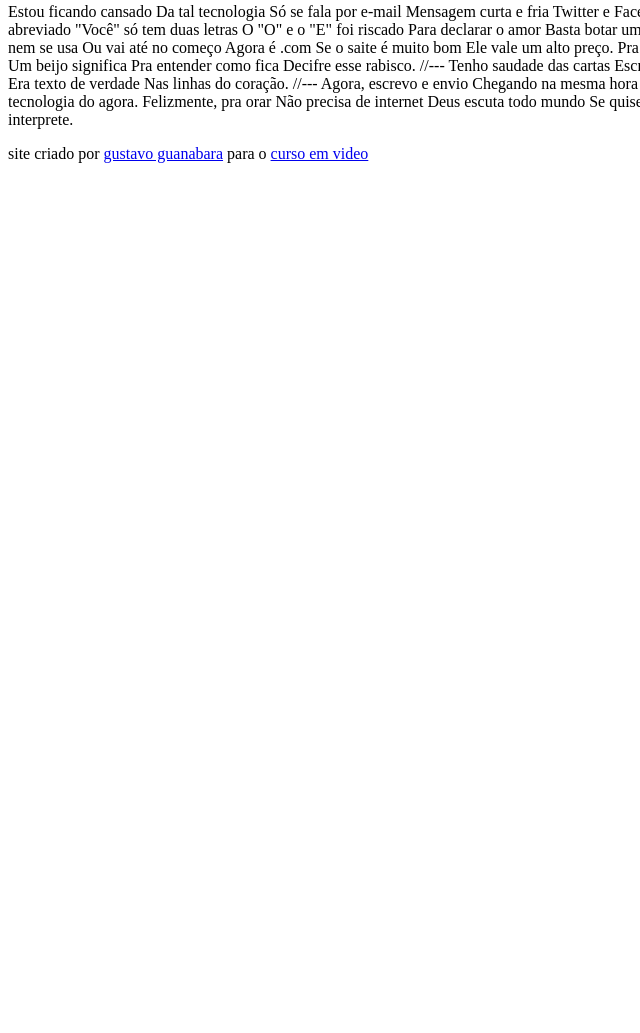
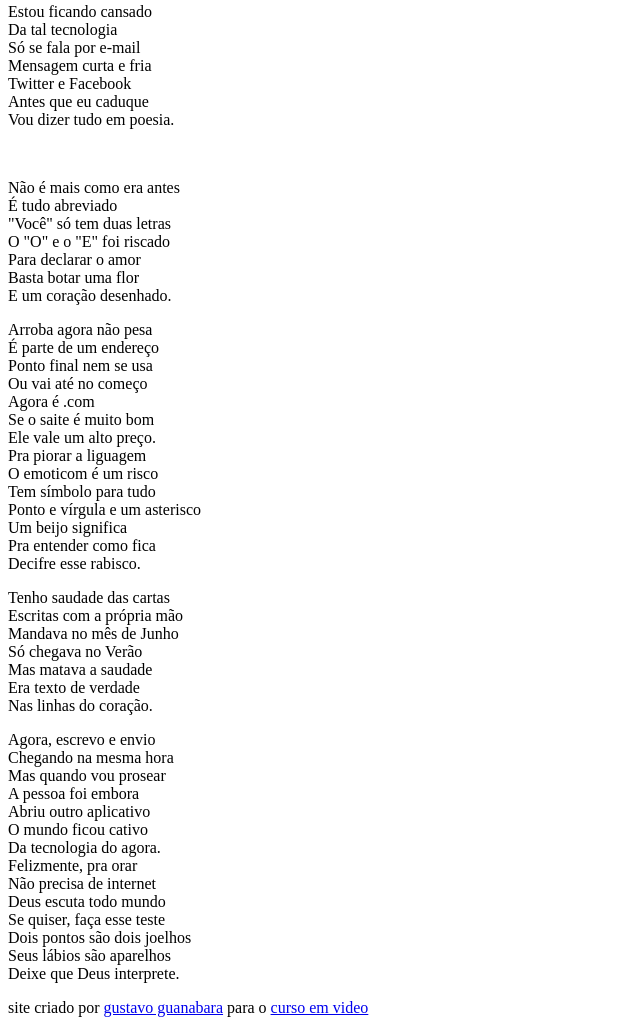
Before and after one commit to Elton-AN-Dev/HTML-CSS, a plain HTML site: page EXERCICIOS/DESAFIO012/index.html in a window 1280 px wide. Shown: the part 111-1144 px from the top of the page, without its empty margins (0-640 px from the left). Before the commit the page ends 800 px from the top, so only its background shows below. Drawn offline with Linux system fonts and the light colour scheme.

Commit message:
atualizei o desafio 012

```diff
--- /dev/null
+++ b/EXERCICIOS/DESAFIO012/estilo/style.css
@@ -0,0 +1 @@
+@charset "utf-8";
--- a/EXERCICIOS/DESAFIO012/index.html
+++ b/EXERCICIOS/DESAFIO012/index.html
@@ -4,6 +4,9 @@
     <meta charset="UTF-8">
     <meta name="viewport" content="width=device-width, initial-scale=1.0">
     <title>Cordel Moderno</title>
+
+<link rel="stylesheet" href="estilo/style.css">
+
 </head>
 <body>
 
@@ -13,69 +16,89 @@
 
     </header>
 
-        Estou ficando cansado
-        Da tal tecnologia
-        Só se fala por e-mail
-        Mensagem curta e fria
-        Twitter e Facebook
-        Antes que eu caduque
-        Vou dizer tudo em poesia.
+        <section>
 
-        //---
+                <p>
+                    Estou ficando cansado<br>
+                    Da tal tecnologia<br>
+                    Só se fala por e-mail<br>
+                    Mensagem curta e fria<br>
+                    Twitter e Facebook<br>
+                    Antes que eu caduque<br>
+                    Vou dizer tudo em poesia.<br>
+                </p>
 
-        Não é mais como era antes
-        É tudo abreviado
-        "Você" só tem duas letras
-        O "O" e o "E" foi riscado
-        Para declarar o amor
-        Basta botar uma flor
-        E um coração desenhado.
+        </section>
 
-        //---
 
-        Arroba agora não pesa
-        É parte de um endereço
-        Ponto final nem se usa
-        Ou vai até no começo
-        Agora é .com
-        Se o saite é muito bom
-        Ele vale um alto preço.
+<br>
+        <section>
+            <p>
+                Não é mais como era antes <br>
+                É tudo abreviado <br>
+                "Você" só tem duas letras <br>
+                O "O" e o "E" foi riscado <br>
+                Para declarar o amor <br>
+                Basta botar uma flor <br>
+                E um coração desenhado. <br>
+            </p>
+        </section>
 
-        Pra piorar a liguagem
-        O emoticom é um risco
-        Tem símbolo para tudo
-        Ponto e vírgula e um asterisco
-        Um beijo significa
-        Pra entender como fica
-        Decifre esse rabisco.
 
-        //---
 
-        Tenho saudade das cartas
-        Escritas com a própria mão
-        Mandava no mês de Junho
-        Só chegava no Verão
-        Mas matava a saudade
-        Era texto de verdade
-        Nas linhas do coração.
+        <section>
+            <p>
+                Arroba agora não pesa<br>
+                É parte de um endereço<br>
+                Ponto final nem se usa<br>
+                Ou vai até no começo<br>
+                Agora é .com<br>
+                Se o saite é muito bom<br>
+                Ele vale um alto preço.<br>
+                Pra piorar a liguagem<br>
+                O emoticom é um risco<br>
+                Tem símbolo para tudo<br>
+                Ponto e vírgula e um asterisco<br>
+                Um beijo significa<br>
+                Pra entender como fica<br>
+                Decifre esse rabisco.<br>
+            </p>
+        </section>
 
-        //---
 
-        Agora, escrevo e envio
-        Chegando na mesma hora
-        Mas quando vou prosear
-        A pessoa foi embora
-        Abriu outro aplicativo
-        O mundo ficou cativo
-        Da tecnologia do agora.
 
-        Felizmente, pra orar
-        Não precisa de internet
-        Deus escuta todo mundo
-        Se quiser, faça esse teste
-        Dois pontos são dois joelhos
-        Seus lábios são aparelhos
-        Deixe que Deus interprete.
+        <section>
+            <p>
+                Tenho saudade das cartas<br>
+                Escritas com a própria mão<br>
+                Mandava no mês de Junho<br>
+                Só chegava no Verão<br>
+                Mas matava a saudade<br>
+                Era texto de verdade<br>
+                Nas linhas do coração.<br>
+            </p>
+        </section>
+
+
+
+        <section>
+            <p>
+                Agora, escrevo e envio<br>
+                Chegando na mesma hora<br>
+                Mas quando vou prosear<br>
+                A pessoa foi embora<br>
+                Abriu outro aplicativo<br>
+                O mundo ficou cativo<br>
+                Da tecnologia do agora.<br>
+                Felizmente, pra orar<br>
+                Não precisa de internet<br>
+                Deus escuta todo mundo<br>
+                Se quiser, faça esse teste<br>
+                Dois pontos são dois joelhos<br>
+                Seus lábios são aparelhos<br>
+                Deixe que Deus interprete.<br>
+            </p>
+        </section>
 
         <footer>
                     <p>site criado por <a href="https://github.com/GUSTAVOGUANABARA" target="_blank">gustavo guanabara</a> para o <a href="https://gustavoguanabara.github.io/" target="_blank">curso em video</a></p>
```
